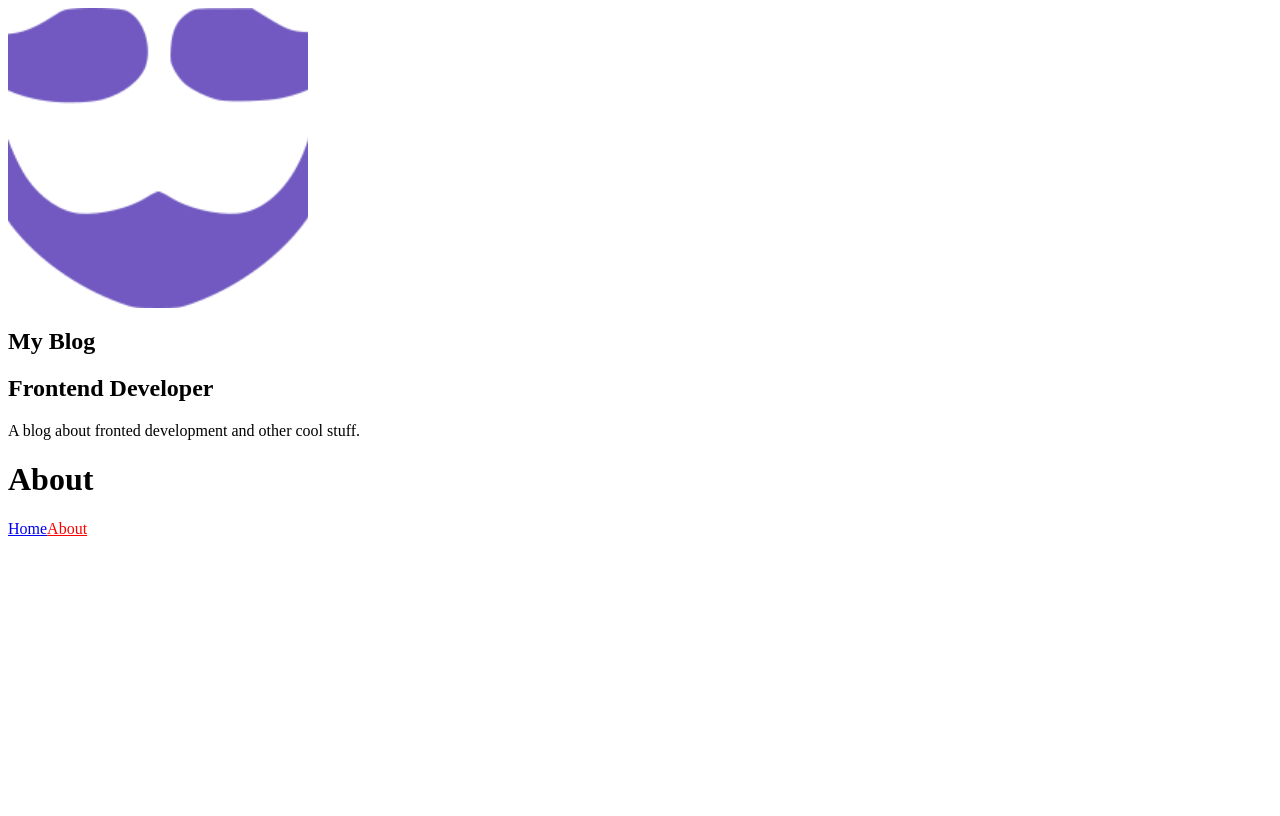
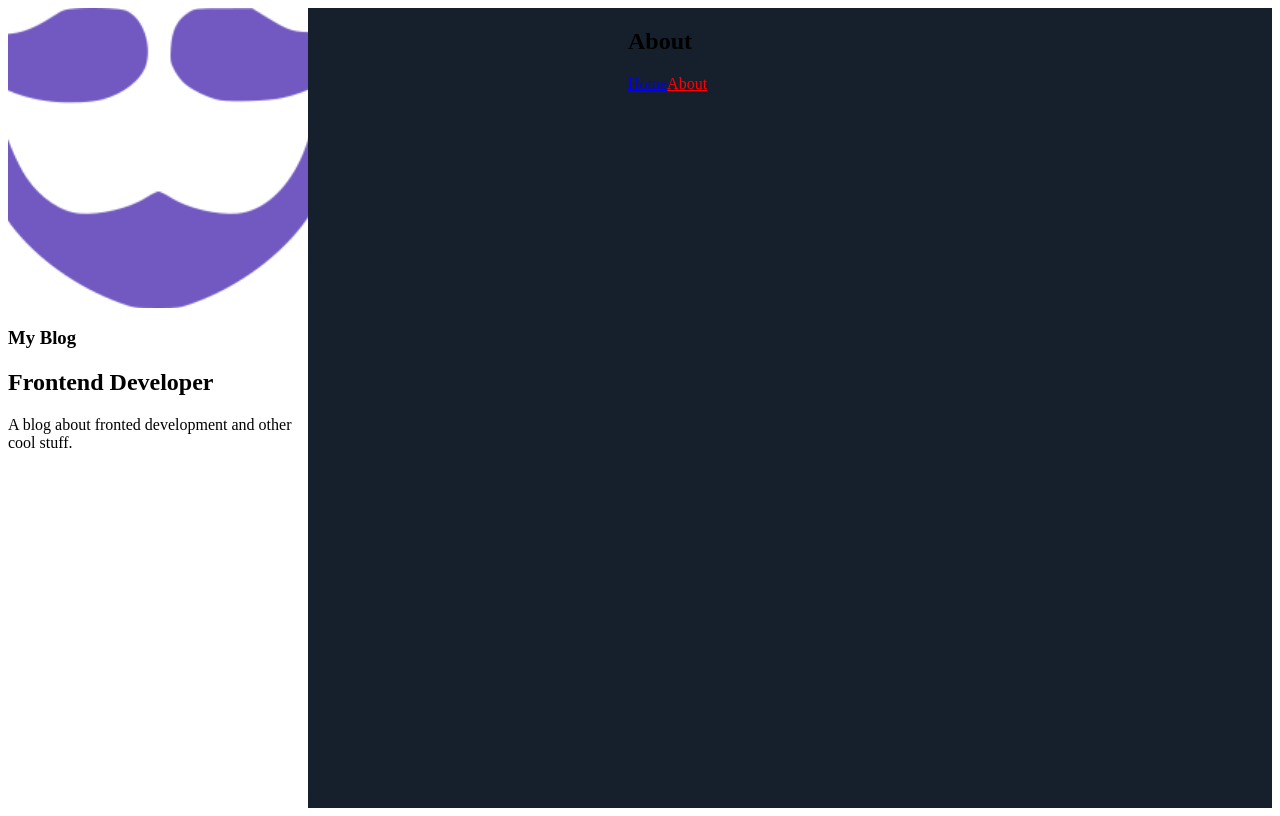
Before and after one commit to rodrigodasilva/gatsby-blog, a Gatsby site: page /about in a window 1280 px wide. Built offline with nearby package versions, Linux system fonts and the light colour scheme; Gatsby itself is replaced by a stand-in of ours.

Commit message:
22. Criando o Layout Component

```diff
--- /dev/null
+++ b/src/components/Layout/index.js
@@ -0,0 +1,35 @@
+import React from "react"
+import PropTypes from "prop-types"
+import styled from 'styled-components'
+
+import Profile from "../Profile"
+
+const LayoutWrapper = styled.section`
+  display: flex;
+`
+
+const LayoutMain = styled.main`
+  background: #16202c;
+  min-height: 100vh;
+  padding: 0 3.75rem 0 20rem;
+  width: 100%;
+`
+
+const Layout = ({ children }) => {
+  return (
+    <LayoutWrapper>
+      <aside>
+        <Profile />
+      </aside>
+      <LayoutMain>
+        {children}
+      </LayoutMain>
+    </LayoutWrapper>
+  )
+}
+
+Layout.propTypes = {
+  children: PropTypes.node.isRequired,
+}
+
+export default Layout
--- a/src/components/layout.js
+++ /dev/null
@@ -1,23 +0,0 @@
-import React from "react"
-import PropTypes from "prop-types"
-import Profile from "./Profile"
-
-const Layout = ({ children }) => {
-
-  return (
-    <>
-      <aside>
-        <Profile />
-      </aside>
-      <main>
-        {children}
-      </main>
-    </>
-  )
-}
-
-Layout.propTypes = {
-  children: PropTypes.node.isRequired,
-}
-
-export default Layout
--- a/src/pages/404.js
+++ b/src/pages/404.js
@@ -1,6 +1,6 @@
 import React from "react"
 
-import Layout from "../components/layout"
+import Layout from "../components/Layout"
 import SEO from "../components/seo"
 
 const NotFoundPage = () => (
--- a/src/pages/about.js
+++ b/src/pages/about.js
@@ -1,7 +1,7 @@
 import React from 'react'
 import { Link } from 'gatsby'
 
-import Layout from "../components/layout"
+import Layout from "../components/Layout"
 import SEO from "../components/seo"
 
 const AboutPage = () => (
--- a/src/pages/index.js
+++ b/src/pages/index.js
@@ -1,7 +1,7 @@
 import React from "react"
 import { Link } from 'gatsby'
 
-import Layout from "../components/layout"
+import Layout from "../components/Layout"
 import SEO from "../components/seo"
 
 const IndexPage = () => (
--- a/src/pages/using-typescript.tsx
+++ /dev/null
@@ -1,34 +0,0 @@
-// If you don't want to use TypeScript you can delete this file!
-import React from "react"
-import { PageProps, Link, graphql } from "gatsby"
-
-import Layout from "../components/layout"
-import SEO from "../components/seo"
-
-type DataProps = {
-  site: {
-    buildTime: string
-  }
-}
-
-const UsingTypescript: React.FC<PageProps<DataProps>> = ({ data, path }) => (
-  <Layout>
-    <SEO title="Using TypeScript" />
-    <h1>Gatsby supports TypeScript by default!</h1>
-    <p>This means that you can create and write <em>.ts/.tsx</em> files for your pages, components etc. Please note that the <em>gatsby-*.js</em> files (like gatsby-node.js) currently don't support TypeScript yet.</p>
-    <p>For type checking you'll want to install <em>typescript</em> via npm and run <em>tsc --init</em> to create a <em>.tsconfig</em> file.</p>
-    <p>You're currently on the page "{path}" which was built on {data.site.buildTime}.</p>
-    <p>To learn more, head over to our <a href="https://www.gatsbyjs.com/docs/typescript/">documentation about TypeScript</a>.</p>
-    <Link to="/">Go back to the homepage</Link>
-  </Layout>
-)
-
-export default UsingTypescript
-
-export const query = graphql`
-  {
-    site {
-      buildTime(formatString: "YYYY-MM-DD hh:mm a z")
-    }
-  }
-`
```
